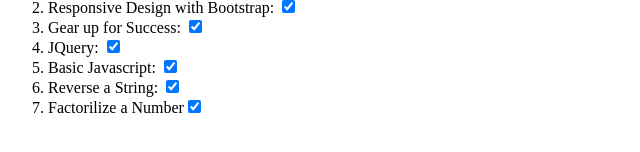
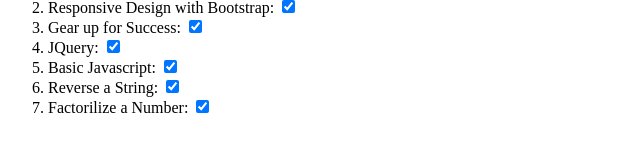
Before and after one commit to NancyGomez/NancyGomez.github.io, a plain HTML site: page index.html in a window 1280 px wide. Shown: the part 126-278 px from the top of the page, 0-640 px from the left. Drawn offline with Linux system fonts and the light colour scheme.

Commit message:
Update index.html

```diff
--- a/index.html
+++ b/index.html
@@ -20,7 +20,7 @@
     <li>JQuery: <label><input type = "checkbox" name = "checkbox" checked></label></li>
     <li>Basic Javascript: <label><input type = "checkbox" name = "checkbox" checked></label></li></li>
     <li>Reverse a String: <label><input type = "checkbox" name = "checkbox" checked></label></li>
-    <li>Factorilize a Number<label><input type = "checkbox" name = "checkbox" checked></label></li>
+    <li>Factorilize a Number: <label><input type = "checkbox" name = "checkbox" checked></label></li>
   </ol>
 </body>
 </html>
```
